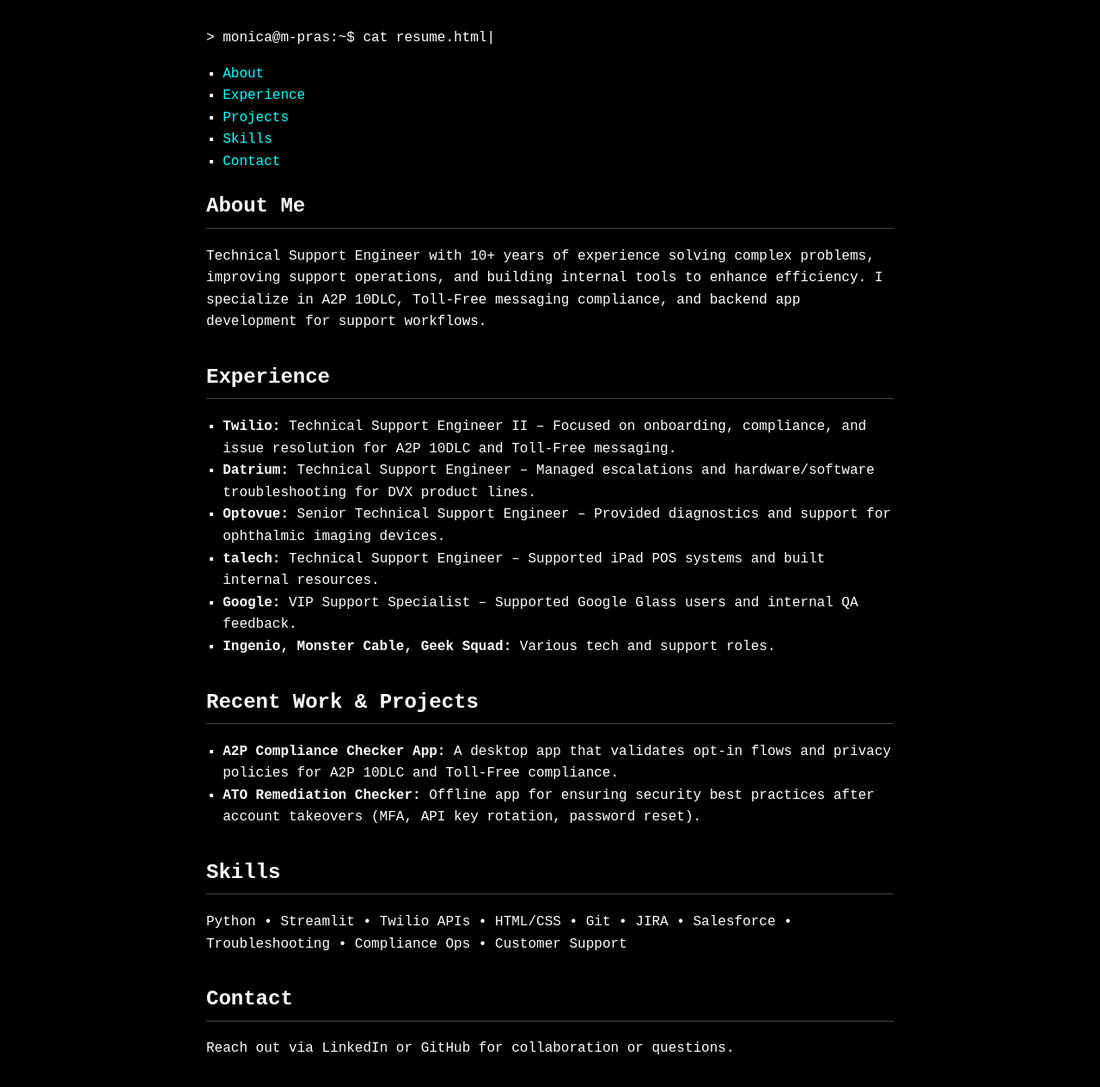
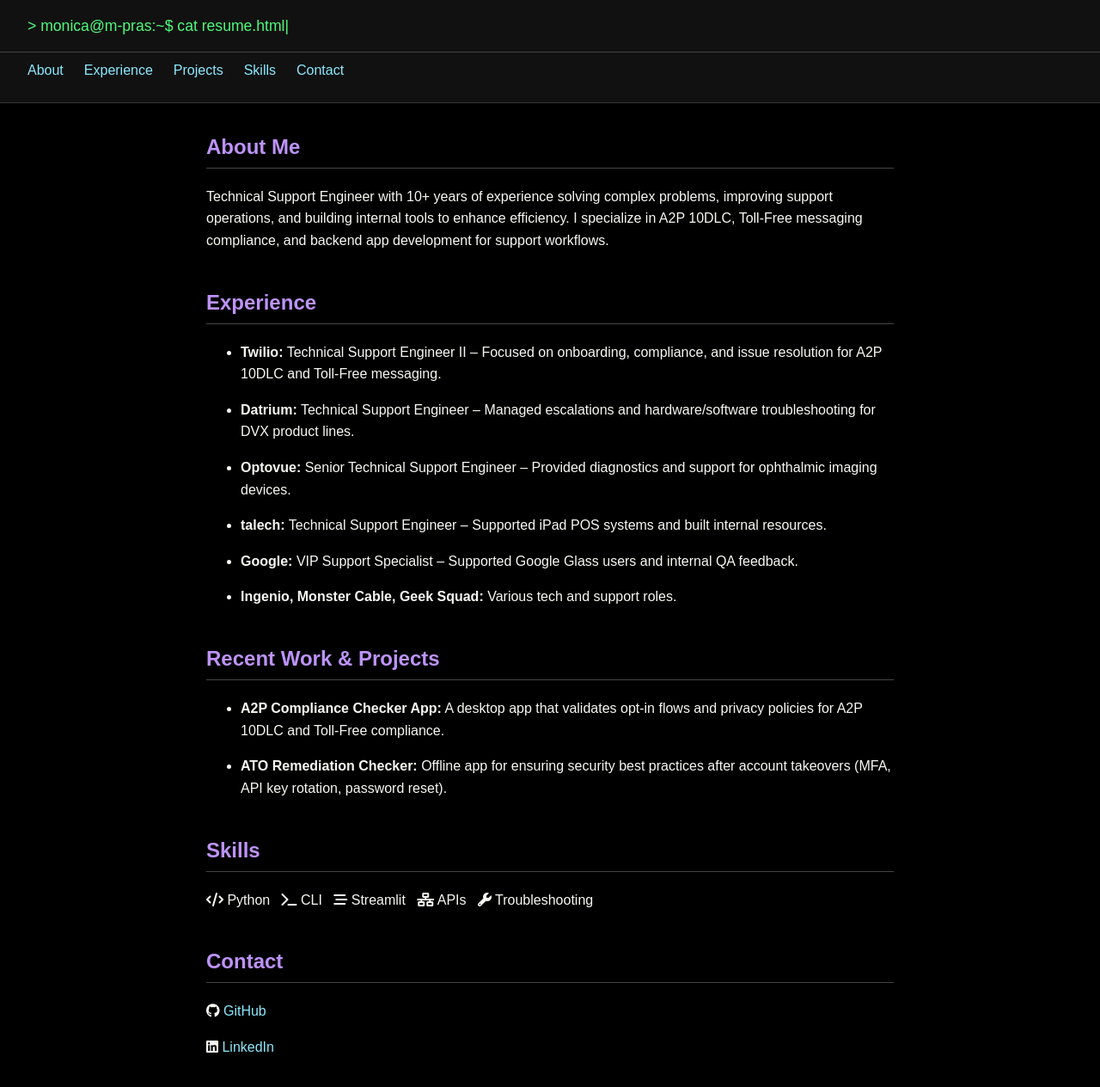
Before and after one commit to MONlCA/m-pras-site, a plain HTML site: page index.html in a window 1280 px wide. Shown: the whole page at 86% size. Drawn offline with Linux system fonts and the light colour scheme.

Commit message:
Added Font Awesome icons and updated contact and skills sections

```diff
--- a/index.html
+++ b/index.html
@@ -5,6 +5,7 @@
   <meta name="viewport" content="width=device-width, initial-scale=1.0" />
   <title>Monica P | Portfolio</title>
   <link rel="stylesheet" href="style.css" />
+  <script src="https://kit.fontawesome.com/a2c9f6c4ad.js" crossorigin="anonymous"></script>
 </head>
 <body>
   <header class="terminal-header">
@@ -49,12 +50,25 @@
 
     <section id="skills">
       <h2>Skills</h2>
-      <p>Python • Streamlit • Twilio APIs • HTML/CSS • Git • JIRA • Salesforce • Troubleshooting • Compliance Ops • Customer Support</p>
+      <p>
+        <i class="fas fa-code"></i> Python &nbsp;
+        <i class="fas fa-terminal"></i> CLI &nbsp;
+        <i class="fas fa-stream"></i> Streamlit &nbsp;
+        <i class="fas fa-network-wired"></i> APIs &nbsp;
+        <i class="fas fa-wrench"></i> Troubleshooting &nbsp;
+      </p>
     </section>
 
     <section id="contact">
       <h2>Contact</h2>
-      <p>Reach out via LinkedIn or GitHub for collaboration or questions.</p>
+      <p>
+        <i class="fab fa-github"></i>
+        <a href="https://github.com/MONlCA" target="_blank">GitHub</a>
+      </p>
+      <p>
+        <i class="fab fa-linkedin"></i>
+        <a href="https://linkedin.com/in/monicarprasad" target="_blank">LinkedIn</a>
+      </p>
     </section>
   </main>
 </body>
--- a/style.css
+++ b/style.css
@@ -1,32 +1,84 @@
 body {
   background-color: #000;
-  color: #fff;
-  font-family: 'Fira Code', monospace;
+  color: #f8f8f2;
+  font-family: Arial, sans-serif;
+  margin: 0;
+  padding: 0;
   line-height: 1.6;
-  padding: 2rem;
-  max-width: 800px;
-  margin: auto;
 }
 
-h1, h2 {
+header.terminal-header {
+  background-color: #111;
+  color: #50fa7b;
+  padding: 1rem 2rem;
+  font-size: 1.1rem;
+  border-bottom: 1px solid #444;
+}
+
+nav {
+  background-color: #111;
+  padding: 0.5rem 2rem;
+  position: sticky;
+  top: 0;
+  z-index: 999;
+  border-bottom: 1px solid #333;
+}
+
+nav ul {
+  list-style: none;
+  display: flex;
+  gap: 1.5rem;
+  margin: 0;
+  padding: 0;
+}
+
+nav ul li a {
+  color: #8be9fd;
+  text-decoration: none;
+  transition: color 0.3s ease;
+}
+
+nav ul li a:hover {
+  color: #ff79c6;
+  text-shadow: 0 0 5px #ff79c6;
+}
+
+main {
+  max-width: 800px;
+  margin: 2rem auto;
+  padding: 0 1rem;
+}
+
+h2 {
+  color: #bd93f9;
   border-bottom: 1px solid #444;
   padding-bottom: 0.3rem;
 }
 
+ul li {
+  margin-bottom: 1rem;
+}
+
 a {
-  color: #0ff;
+  color: #8be9fd;
   text-decoration: none;
 }
 
 a:hover {
-  text-decoration: underline;
+  color: #ffb86c;
 }
 
-ul {
-  list-style-type: square;
-  padding-left: 1.2rem;
+.blinking-cursor {
+  animation: blink 1s step-end infinite;
+  color: #50fa7b;
+}
+
+@keyframes blink {
+  50% {
+    opacity: 0;
+  }
 }
 
 section {
-  margin-bottom: 2rem;
+  margin-bottom: 2.5rem;
 }
```
